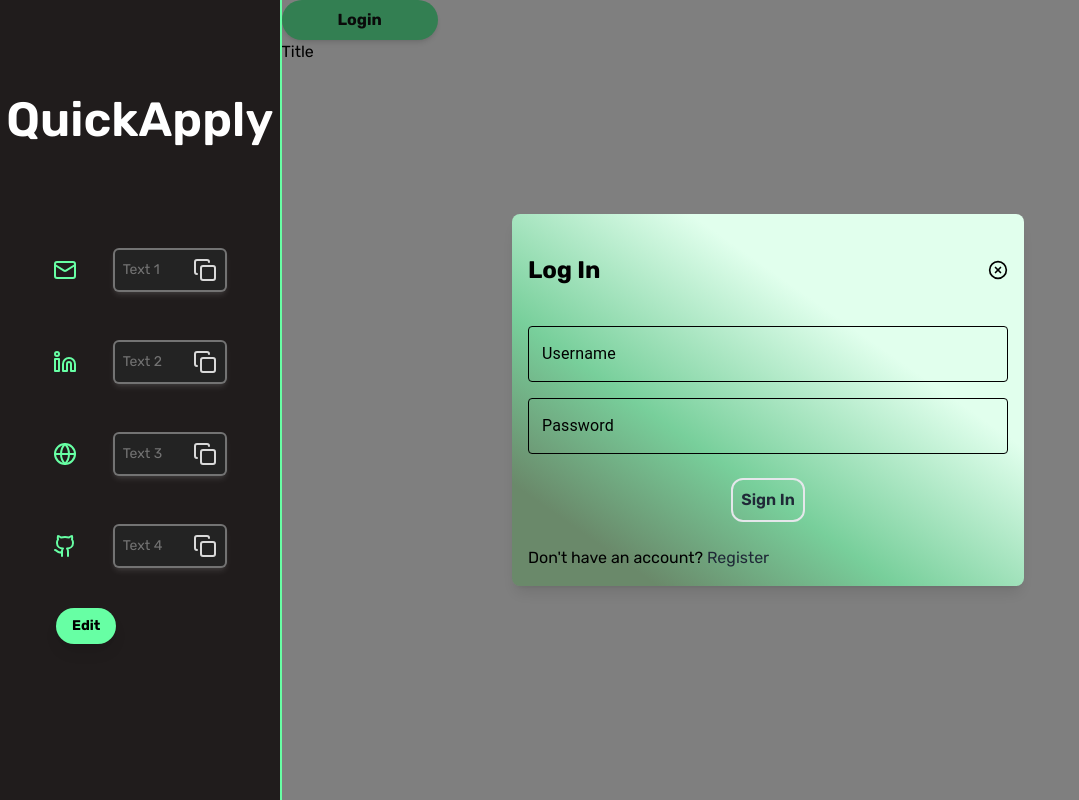
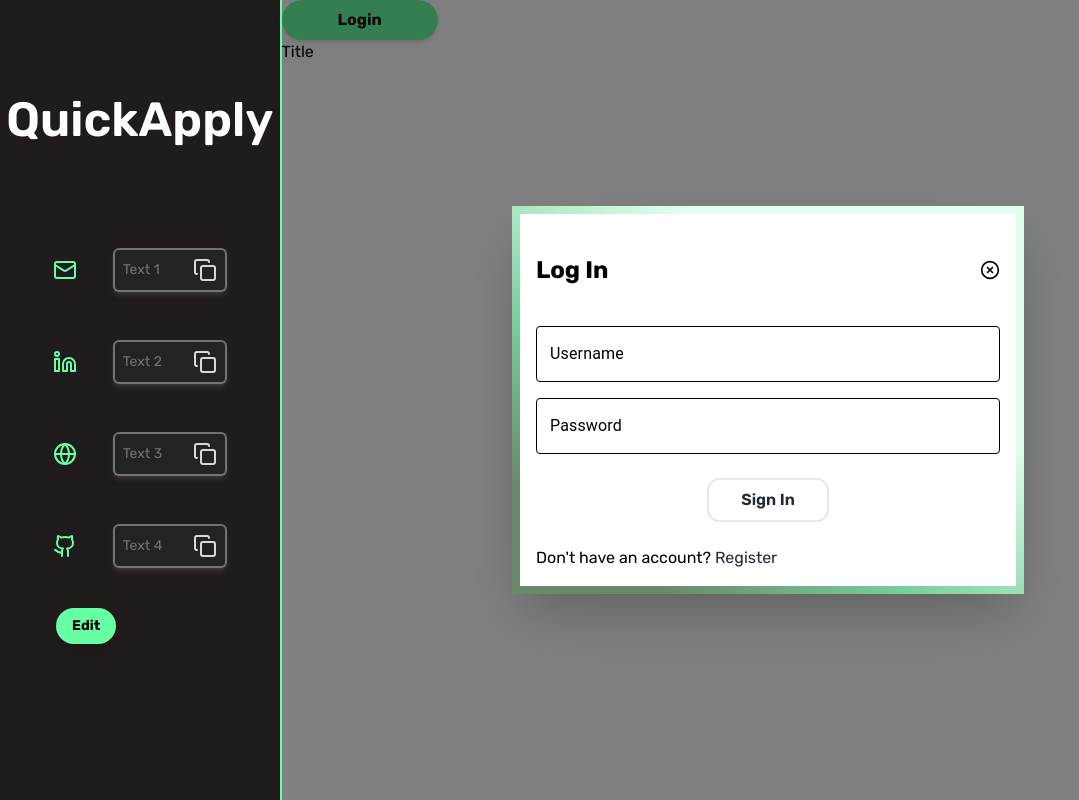
Before and after one commit to kevinliu399/QuickApply, a React (Create React App) app: page / in a window 1280 px wide. Both pictures are taken after a click on the button "Login". Shown: the whole page, without its empty margins (0-1079 px from the left). Built offline with nearby package versions, Linux system fonts and the light colour scheme.

Commit message:
style upadtes

```diff
--- a/src/modals/login.tsx
+++ b/src/modals/login.tsx
@@ -54,7 +54,7 @@ const LoginModal: React.FC<LoginModalProps> = ({ onClick, isOpen, onSignUpClick
     return (
         <div className="fixed inset-0 flex bg-black bg-opacity-50">
             <div className="absolute top-0 bottom-0 left-64 right-0 flex items-center justify-center">
-                <div className="gradient-background p-4 rounded-lg shadow-lg w-1/2 items-center justify-center space-y-4">
+                <div className="bg-white p-4 rounded-xl shadow-2xl w-1/2 items-center justify-center space-y-4 gradient-border">
                     <div className="flex justify-between items-center py-6">
                         <h1 className="text-2xl font-bold">Log In</h1>
                         <CircleX size={20} onClick={onClick} className="cursor-pointer hover:text-main-green hover:duration-200" />
@@ -76,7 +76,7 @@ const LoginModal: React.FC<LoginModalProps> = ({ onClick, isOpen, onSignUpClick
                         />
                     </div>
                     <div className="flex justify-center py-2 items-center w-full">
-                        <button onClick={onClick} className=" text-gray-800 font-semibold p-2 rounded-xl border-2 hover:bg-main-green hover:duration-500 hover:shadow-md">Sign In</button>
+                        <button onClick={onClick} className=" text-gray-800 font-semibold py-2 px-8 rounded-xl border-2 hover:bg-main-green hover:duration-500 hover:shadow-md">Sign In</button>
                     </div>
                     <p className="mt-4">Don't have an account? <a className="text-gray-800 hover:text-main-green hover:duration-200 hover:underline cursor-pointer" onClick={onSignUpClick}>Register</a></p>
                 </div>
--- a/src/modals/modal.css
+++ b/src/modals/modal.css
@@ -1,7 +1,5 @@
-.gradient-background {
-    background: rgb(106,137,106);
-    background: -moz-linear-gradient(35deg, rgba(106,137,106,1) 14%, rgba(120,207,155,1) 37%, rgba(225,255,237,1) 68%);
-    background: -webkit-linear-gradient(35deg, rgba(106,137,106,1) 14%, rgba(120,207,155,1) 37%, rgba(225,255,237,1) 68%);
-    background: linear-gradient(35deg, rgba(106,137,106,1) 14%, rgba(120,207,155,1) 37%, rgba(225,255,237,1) 68%);
-    filter: progid:DXImageTransform.Microsoft.gradient(startColorstr="#6a896a",endColorstr="#e1ffed",GradientType=1);
+.gradient-border {
+    border-width: 8px;
+    border-image-slice: 1;
+    border-image-source: linear-gradient(35deg, rgba(106,137,106,1) 14%, rgba(120,207,155,1) 37%, rgba(225,255,237,1) 68%);
 }
--- a/src/modals/register.tsx
+++ b/src/modals/register.tsx
@@ -53,7 +53,7 @@ const RegisterModal: React.FC<RegisterModalProps> = ({ onClick, isOpen, onSignIn
     return (
         <div className="fixed inset-0 flex bg-black bg-opacity-50">
             <div className="absolute top-0 bottom-0 left-64 right-0 flex items-center justify-center">
-                <div className="bg-white p-4 rounded-lg shadow-lg w-1/2 items-center justify-center space-y-4">
+                <div className="bg-white p-4 rounded-xl shadow-2xl w-1/2 items-center justify-center space-y-4 gradient-border">
                     <div className="flex justify-between items-center py-6">
                         <h1 className="text-2xl font-bold">Register</h1>
                         <CircleX size={20} onClick={onClick} className="cursor-pointer hover:text-main-green hover:duration-200" />
@@ -64,7 +64,7 @@ const RegisterModal: React.FC<RegisterModalProps> = ({ onClick, isOpen, onSignIn
                             label="Email"
                             variant="outlined"
                             className="mb-2 p-2 border rounded"
-                            borderColor="gray"
+                            borderColor="black"
                         />
 
                         <CustomTextField
@@ -72,18 +72,18 @@ const RegisterModal: React.FC<RegisterModalProps> = ({ onClick, isOpen, onSignIn
                             label="Username"
                             variant="outlined"
                             className="mb-2 p-2 border rounded"
-                            borderColor="gray"
+                            borderColor="black"
                         />
                         <CustomTextField
                             onChange={(e) => {}}
                             label="Password"
                             variant="outlined"
                             className="mb-2 p-2 border rounded"
-                            borderColor="gray"
+                            borderColor="black"
                         />
                     </div>
                     <div className="flex justify-center py-2 items-center w-full">
-                        <button onClick={onClick} className=" text-gray-800 font-semibold p-2 rounded-xl border-2 hover:bg-main-green hover:duration-500 hover:shadow-md">Sign Up</button>
+                        <button onClick={onClick} className=" text-gray-800 font-semibold py-2 px-8 rounded-xl border-2 hover:bg-main-green hover:duration-500 hover:shadow-md">Sign Up</button>
                     </div>
                     <p className="mt-4">Already have an account? <a className="text-gray-400 hover:text-main-green hover:duration-200 hover:underline cursor-pointer" onClick={onSignInClick}>Sign In</a></p>
                 </div>
```
